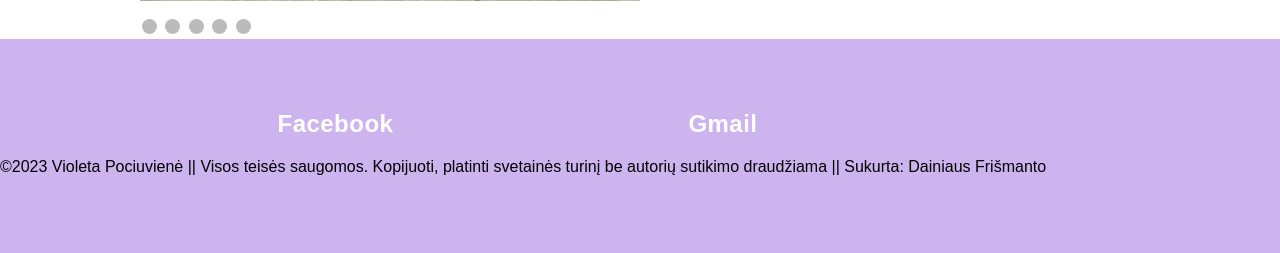
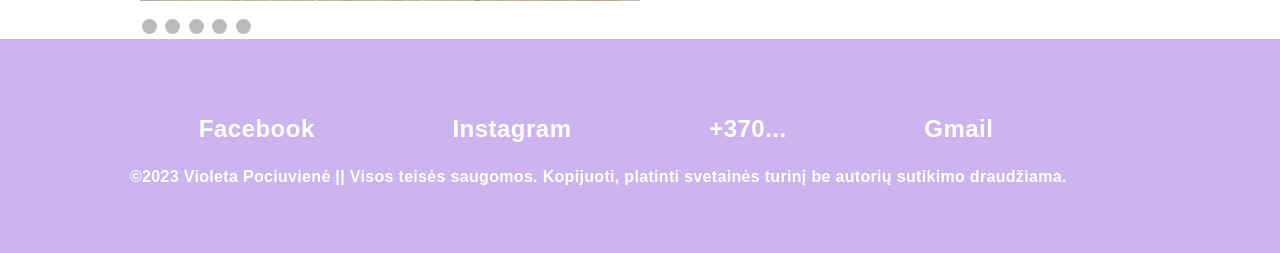
Before and after one commit to DainiusFrismantas/Dainiaus_projektas, a PHP site: page /Pagrindinis.html in a window 1280 px wide. Shown: the part 894-1147 px from the top of the page. Before the commit the page ends 1069 px from the top, so only its background shows below. Run offline with PHP 8.4, Linux system fonts and the light colour scheme.

Commit message:
pakeitimai

```diff
--- a/Dainiaus_projektas/Pagrindinis.html
+++ b/Dainiaus_projektas/Pagrindinis.html
@@ -130,14 +130,18 @@
             <nav class="nav footer-nav">
                 <ul class="flex-container">
                     <li><a href="#">Facebook</a></li>
+                    <li><a href="#">Instagram</a></li>
+                    <li><a href="tel:+4733378901">+370...</a></li>
                     <li><a href="mailto:vpociuv@gmail.com">Gmail</a><li>
                 </ul>
             </nav>
         </div>
-        <div class="copyright-container"></div>
-        <p>
-            &copy;2023 Violeta Pociuvienė || Visos teisės saugomos. Kopijuoti, platinti svetainės turinį be autorių sutikimo draudžiama || Sukurta: Dainiaus Frišmanto
-        </p>
-    </footer>
+        <div class="container">
+            <nav class="footer-copyright">
+                <ul class="flex-container">
+                    &copy;2023 Violeta Pociuvienė || Visos teisės saugomos. Kopijuoti, platinti svetainės turinį be autorių sutikimo draudžiama.
+                </ul>
+            </nav>
+        </div>
 </body>
 </html>
--- a/Dainiaus_projektas/css/style.css
+++ b/Dainiaus_projektas/css/style.css
@@ -94,45 +94,7 @@ section > .container {
     max-width:1000px;
     margin:0 auto;
 }
-
-/* FOOTER */
-.footer {
-    background-color:#cdb4ef;
-    padding:50px 0;
-}
-
-.footer ul {
-    justify-content: space-around;
-    list-style:none;
-}
-
-.footer ul li a {
-    display:block;
-    padding:5px;
-    color:#fff;
-    text-decoration: none;
-    font-size:1.5rem;
-    font-weight:600;
-    letter-spacing: 0.02em;
-}
-
-.footer ul li a:hover {
-    color:#30bae7;
-}
-
-.footer .copyright-container p{
-    color:white;
-    display:block;
-    text-decoration: none;
-    font-size:1.5rem;
-    font-weight:600;
-    letter-spacing: 0.02em;
-}
-
-
-
-
-
+/* slideshow */
 .mySlides {display: none;}
 img {
   vertical-align: middle;
@@ -203,3 +165,47 @@ img {
 @media only screen and (max-width: 300px) {
   .text {font-size: 11px}
 }
+
+
+/* FOOTER */
+.footer {
+    background-color:#cdb4ef;
+    padding:50px 0;
+}
+
+.footer ul {
+    justify-content: space-around;
+    list-style:none;
+}
+
+.footer ul li a {
+    display:block;
+    padding:5px;
+    color:#fff;
+    text-decoration: none;
+    font-size:1.5rem;
+    font-weight:600;
+    letter-spacing: 0.02em;
+}
+
+.footer ul li {
+    padding:5px;
+    color:#fff;
+    text-decoration: none;
+    font-size:1.5rem;
+    font-weight:600;
+    letter-spacing: 0.02em;
+}
+
+.footer ul li a:hover {
+    color:#30bae7;
+}
+
+.container .footer-copyright .flex-container{
+    color:white;
+    display:block;
+    text-decoration: none;
+    font-size:1rem;
+    font-weight:600;
+    letter-spacing: 0.02em;
+}
```
